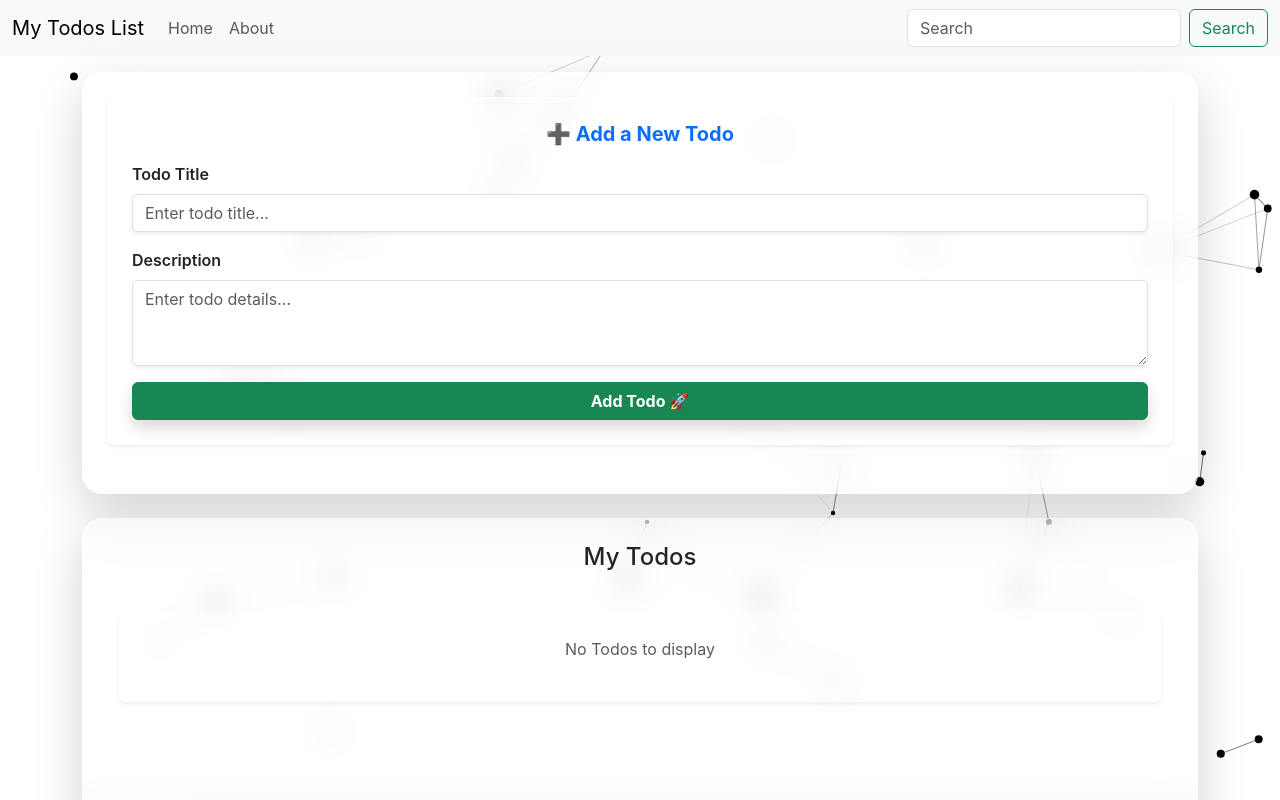
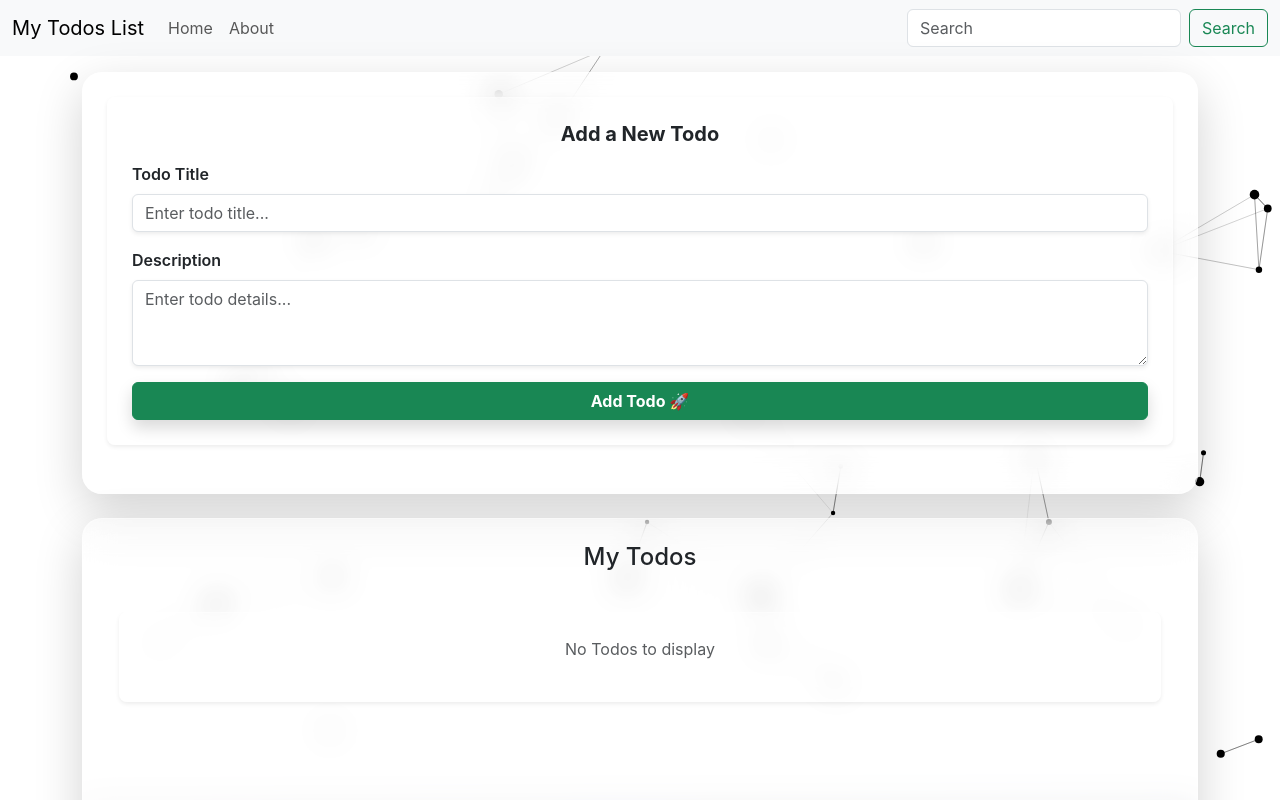
Before and after one commit to Kaamil1206/Todo-app, a React (Create React App) app: page / in a window 1280 px wide. Shown: the top 800 px of the page. Built offline with nearby package versions, Linux system fonts and the light colour scheme.

Commit message:
Update Addtodo.js

```diff
--- a/src/MyComponents/Addtodo.js
+++ b/src/MyComponents/Addtodo.js
@@ -32,7 +32,7 @@ export const Addtodo = ({ addTodo }) => {
                 ref={nodeRef}
                 className="glass-card p-4 shadow-sm mb-4 rounded-3"
             >
-                <h5 className="text-center mb-3 fw-bold text-primary">➕ Add a New Todo</h5>
+                <h5 className="text-center mb-3 fw-bold "> Add a New Todo</h5>
                 <form onSubmit={submit}>
                     <div className="mb-3">
                         <label htmlFor="title" className="form-label fw-semibold">
```
